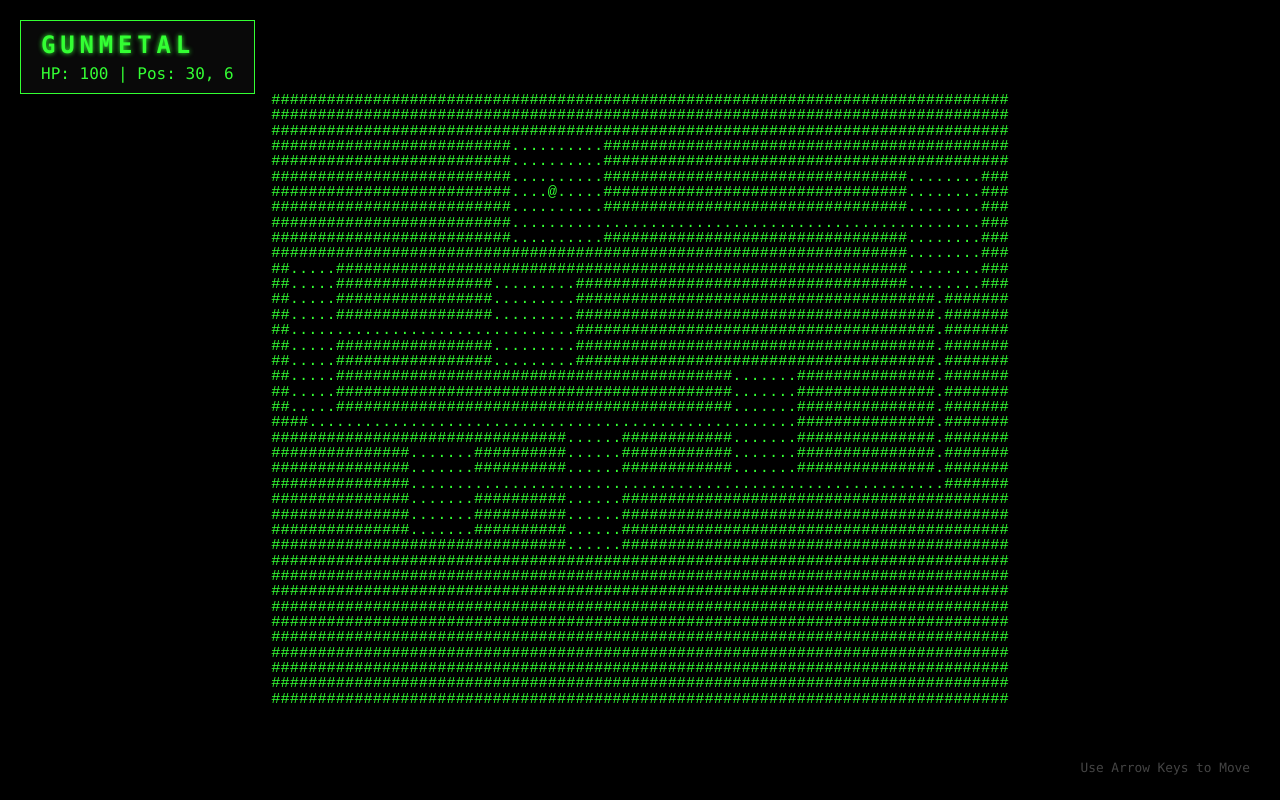
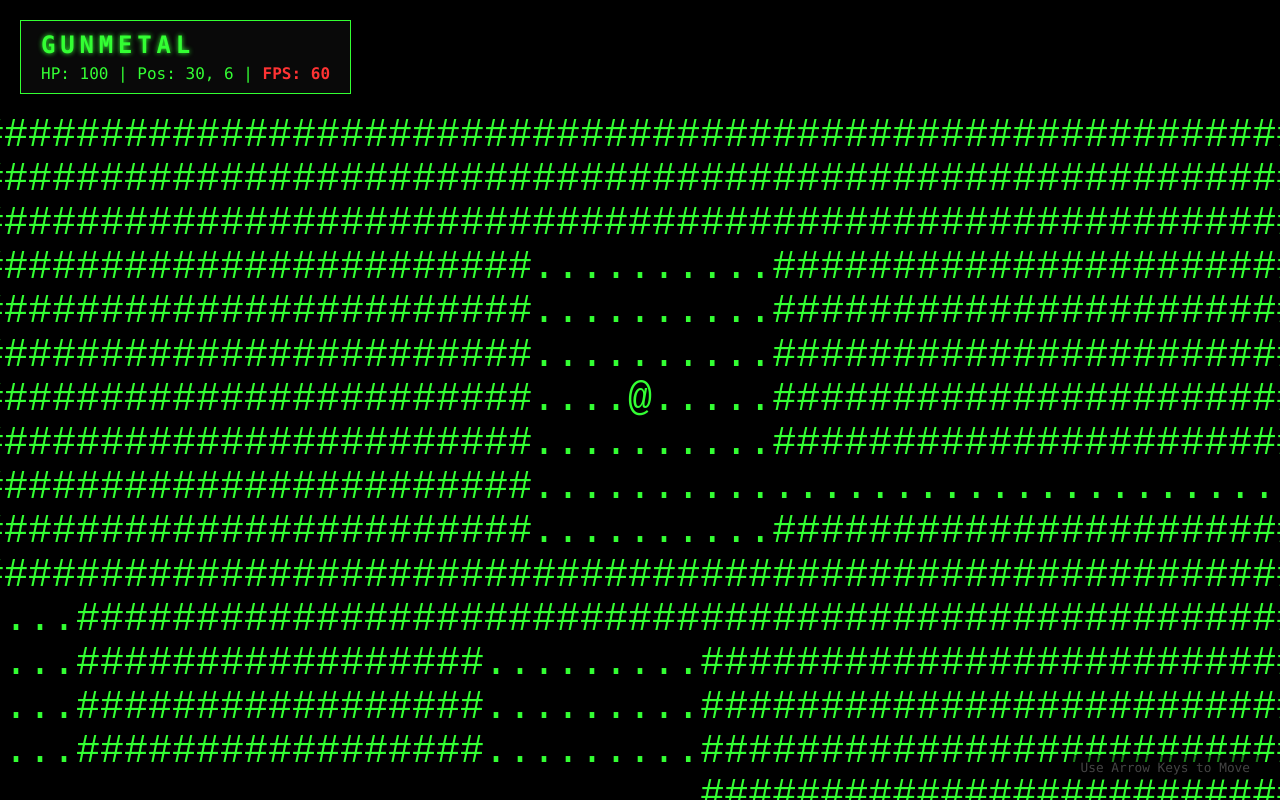
Before and after one commit to BrianKDuncanII/Gunmetal, a plain HTML site: page index.html in a window 1280 px wide. Drawn offline with Linux system fonts and the light colour scheme.

Commit message:
Fixed Camera Centering & Added Color Palette

```diff
--- a/index.html
+++ b/index.html
@@ -12,10 +12,13 @@
     <div id="ui-container">
         <h1>GUNMETAL</h1>
         <div id="stats">
-            HP: <span id="hp">100</span> | Pos: <span id="pos">0,0</span>
+            HP: <span id="hp">100</span> | Pos: <span id="pos">0,0</span> | <span id="fps-container">FPS: <span
+                    id="fps">0</span></span>
         </div>
     </div>
-    <pre id="game-container"></pre>
+    <div id="viewport-container">
+        <pre id="game-container"></pre>
+    </div>
     <div id="controls-hint">Use Arrow Keys to Move</div>
     <script src="src/js/game.js"></script>
 </body>
--- a/src/css/styles.css
+++ b/src/css/styles.css
@@ -41,21 +41,34 @@ h1 {
     margin-top: 5px;
 }
 
+#viewport-container {
+    width: 100vw;
+    height: 100vh;
+    overflow: hidden;
+    background-color: #000;
+    position: relative;
+}
+
 #game-container {
-    background-color: #000;
-    flex-grow: 1;
-    display: flex;
-    align-items: center;
-    justify-content: center;
-    line-height: 1;
-    font-size: 1.2vw;
-    /* Scalable font size based on width */
+    position: absolute;
+    top: 0;
+    left: 0;
+    line-height: 1.1;
+    font-size: 2.5rem;
+    /* Zoomed in font size */
     white-space: pre;
     user-select: none;
     margin: 0;
     padding: 0;
-    width: 100%;
-    height: 100%;
+    transition: transform 0.15s ease-out;
+    /* Smooth panning transition */
+    will-change: transform;
+    color: var(--text-color);
+}
+
+#fps-container {
+    color: var(--accent-color);
+    font-weight: bold;
 }
 
 #controls-hint {
--- a/src/js/game.js
+++ b/src/js/game.js
@@ -36,9 +36,15 @@ class Game {
     constructor() {
         this.container = document.getElementById('game-container');
         this.posDisplay = document.getElementById('pos');
+        this.fpsDisplay = document.getElementById('fps');
         this.map = [];
         this.rooms = [];
         this.player = { x: 0, y: 0 };
+
+        // FPS Tracking
+        this.lastTime = performance.now();
+        this.frames = 0;
+        this.fps = 0;
 
         this.init();
     }
@@ -47,6 +53,28 @@ class Game {
         this.generateLevel();
         this.setupEventListeners();
         this.render();
+
+        // Initial camera position
+        setTimeout(() => this.updateCamera(true), 100);
+
+        // Start FPS loop
+        this.loop();
+    }
+
+    loop() {
+        this.updateFPS();
+        requestAnimationFrame(() => this.loop());
+    }
+
+    updateFPS() {
+        const now = performance.now();
+        this.frames++;
+        if (now >= this.lastTime + 1000) {
+            this.fps = Math.round((this.frames * 1000) / (now - this.lastTime));
+            this.fpsDisplay.innerText = this.fps;
+            this.frames = 0;
+            this.lastTime = now;
+        }
     }
 
     generateLevel() {
@@ -129,7 +157,9 @@ class Game {
             this.movePlayer(dx, dy);
         });
 
-        window.addEventListener('resize', () => this.render());
+        window.addEventListener('resize', () => {
+            this.updateCamera(true);
+        });
     }
 
     movePlayer(dx, dy) {
@@ -139,7 +169,40 @@ class Game {
             this.player.x = newX;
             this.player.y = newY;
             this.render();
+            this.updateCamera();
         }
+    }
+
+    updateCamera(instant = false) {
+        // Measure character dimensions
+        const charMeasure = document.createElement('span');
+        charMeasure.style.fontFamily = 'var(--font-family)';
+        charMeasure.style.fontSize = '2.5rem';
+        charMeasure.style.lineHeight = '1.1';
+        charMeasure.style.position = 'absolute';
+        charMeasure.style.visibility = 'hidden';
+        charMeasure.innerText = '#';
+        document.body.appendChild(charMeasure);
+
+        const charW = charMeasure.offsetWidth;
+        const charH = charMeasure.offsetHeight;
+        document.body.removeChild(charMeasure);
+
+        // Calculate center of screen
+        const viewportW = window.innerWidth;
+        const viewportH = window.innerHeight;
+
+        // Target pixel position to center the player
+        const targetX = (viewportW / 2) - (this.player.x * charW) - (charW / 2);
+        const targetY = (viewportH / 2) - (this.player.y * charH) - (charH / 2);
+
+        if (instant) {
+            this.container.style.transition = 'none';
+        } else {
+            this.container.style.transition = 'transform 0.15s ease-out';
+        }
+
+        this.container.style.transform = `translate(${targetX}px, ${targetY}px)`;
     }
 
     isWalkable(x, y) {
```
Also changed, not shown: 1 other file.
